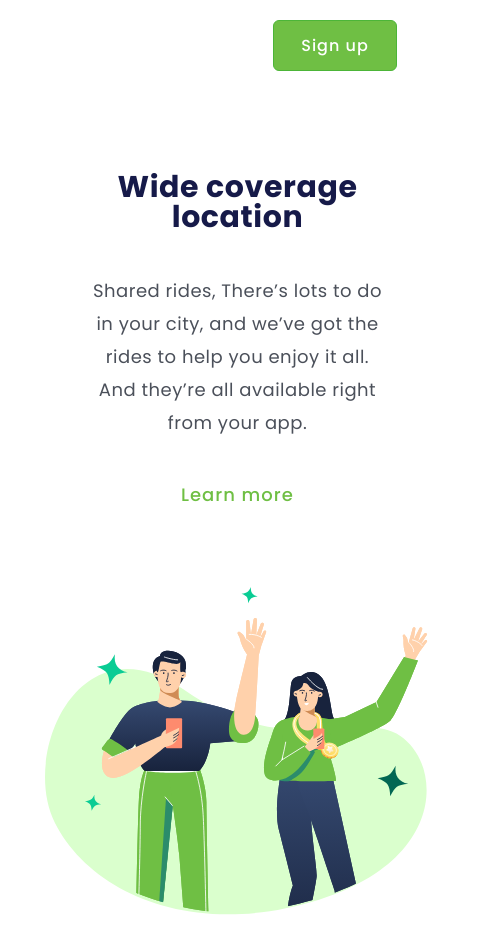
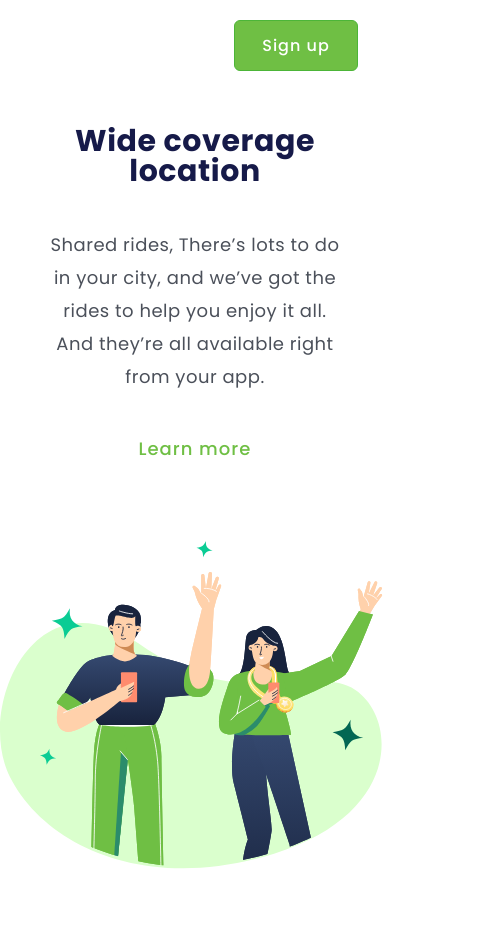
Before and after one commit to MarcioGomes-Jr/positive-vibes, a plain HTML site: page index.html in a window 390 px wide. Shown: the whole page, 484 px wide, since content can reach past the window. Before the commit the page ends 915 px from the top, so only its background shows below. Drawn offline with Linux system fonts and the light colour scheme.

Commit message:
Update style.css

```diff
--- a/style/style.css
+++ b/style/style.css
@@ -89,7 +89,7 @@ p {
 
     .btn-header {
         position: fixed;
-        left: 70%;
+        left: 60%;
         top: 20px;
 
     }
@@ -106,7 +106,7 @@ p {
     img {
         order: 2;
         max-width: 100%;
-        margin: 59px 0 0 90px;
+        margin: 59px 0 90px;
 
     }
 
@@ -114,7 +114,7 @@ p {
 
         height: auto;
         order: 1;
-        margin-top: 46px;
+        margin: 0;
 
         padding: 20px;
     }
```
